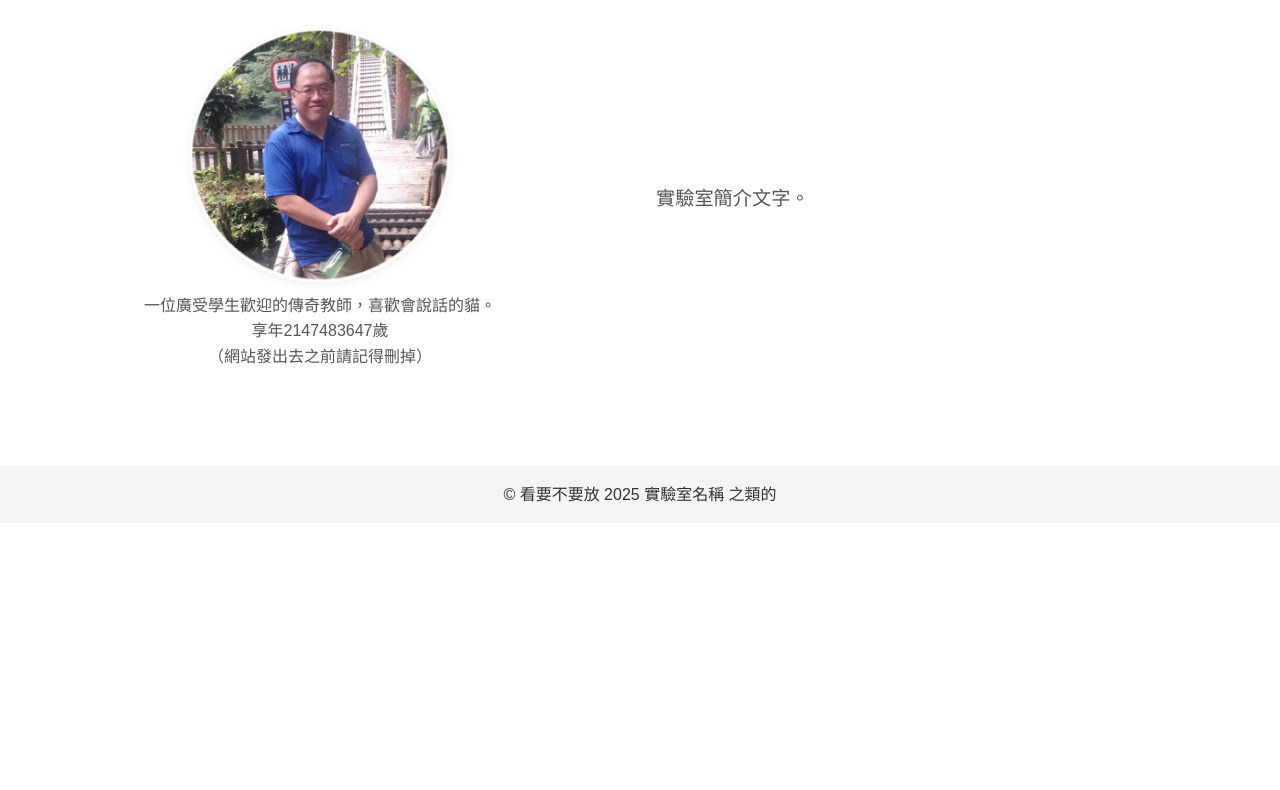
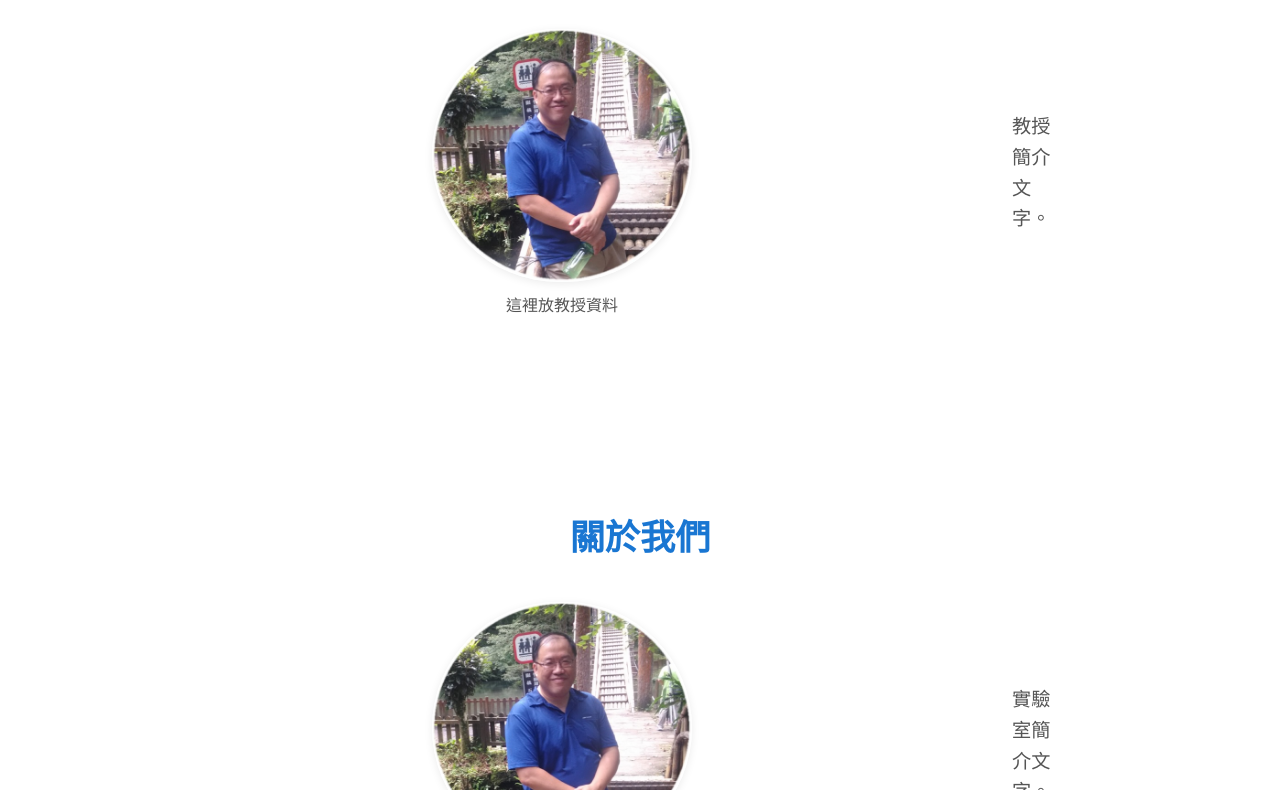
Before and after one commit to meow8525/meow8525.github.io, a plain HTML site: page index.html in a window 1280 px wide. Shown: the part 685-1475 px from the top of the page. Before the commit the page ends 1208 px from the top, so only its background shows below. Drawn offline with Linux system fonts and the light colour scheme.

Commit message:
Add files via upload

```diff
--- a/index.html
+++ b/index.html
@@ -35,13 +35,26 @@
   </section>
 
   <section id="about" class="about container">
+    <h3 class="title">關於教授</h3>
+    <div class="about-flex">
+      <div class="about-img-col">
+        <img src="wangts.jpg" class="about-img"/>
+        <div class="about-img-caption">這裡放教授資料
+        </div>
+      </div>
+      <p class="content">教授簡介文字。</p>
+    </div>
+  </section>
+
+  <div class="footer-gap"></div>
+  <div class="footer-gap"></div>
+
+  <section id="about" class="about container">
     <h3 class="title">關於我們</h3>
     <div class="about-flex">
       <div class="about-img-col">
         <img src="wangts.jpg" class="about-img"/>
-        <div class="about-img-caption">一位廣受學生歡迎的傳奇教師，喜歡會說話的貓。<br>
-          享年2147483647歲<br>
-          （網站發出去之前請記得刪掉）
+        <div class="about-img-caption">實驗室照片（可能）
         </div>
       </div>
       <p class="content">實驗室簡介文字。</p>
--- a/style.css
+++ b/style.css
@@ -209,12 +209,13 @@ section {
 .about-flex {
     display: flex;
     align-items: center;
-    gap: 10em;
+    gap: 20em;
     padding-right: 10vw; /* 向右偏移，可調整數值 */
 }
 .about-img {
     width: 260px;
     max-width: 40vw;
+    margin-left: 18em;
     border-radius: 250px;
     box-shadow: 0 2px 8px rgba(0,0,0,0.08);
     object-fit: cover;
@@ -232,6 +233,7 @@ section {
 .about-img-caption {
     margin-top: 0.7em;
     font-size: 1rem;
+    margin-left: 18em;
     color: #555;
     text-align: center;
 }
@@ -243,7 +245,7 @@ section {
     }
     .about-img {
         width: 90vw;
-        max-width: 100%;
+        max-width: 80%;
     }
     .about-flex .content {
         text-align: center;
@@ -299,7 +301,7 @@ h3.past{
 }
 
 .research-img {
-    width: 600px;
+    width: 450px;
     max-width: 108vw;
     border-radius: 0px;
     object-fit: cover;
@@ -396,7 +398,7 @@ h3.past{
 .teaching-list {
     max-width: 1200px;
     margin: 0 auto 2em auto;
-    font-size: 1.3rem;
+    font-size: 1.8rem;
     color: #000;
     list-style-type: disc;
     padding-left: 1em;
```
Also changed, not shown: Teaching.html (+1 -2 lines).
